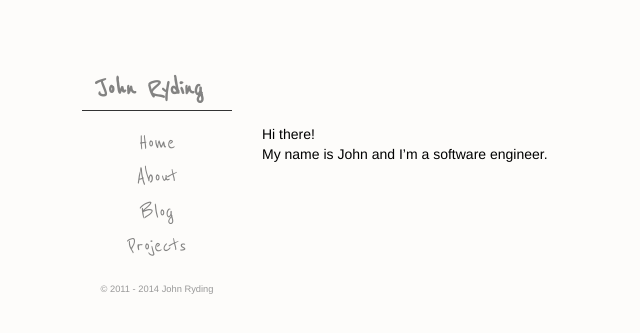
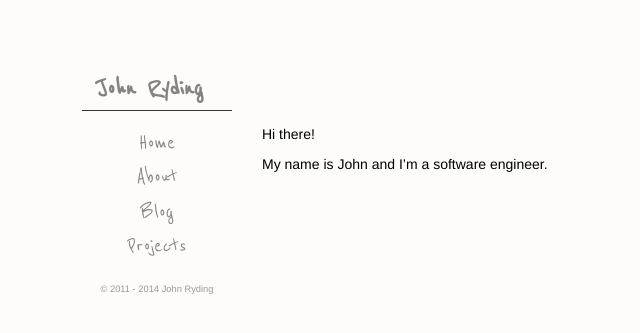
Before and after one commit to linusthe3rd/strife25.github.io, a Jekyll site: the page built from index.md, in a window 1280 px wide. Shown: the top 333 px of the page, without its empty margins (108-748 px from the left). Built offline with Jekyll 4.4.1, drawn with Linux system fonts in a browser that asks for light colours.

Commit message:
add margin to <p> tags

```diff
--- a/assets/css/common.css
+++ b/assets/css/common.css
@@ -118,6 +118,9 @@ a:hover, .link-effect:hover {
 .main-content h6 {
   font-size: 12px;
 }
+.main-content p {
+  margin-bottom: 10px;
+}
 
 .main-content h3 {
   margin-top: 20px;
```
